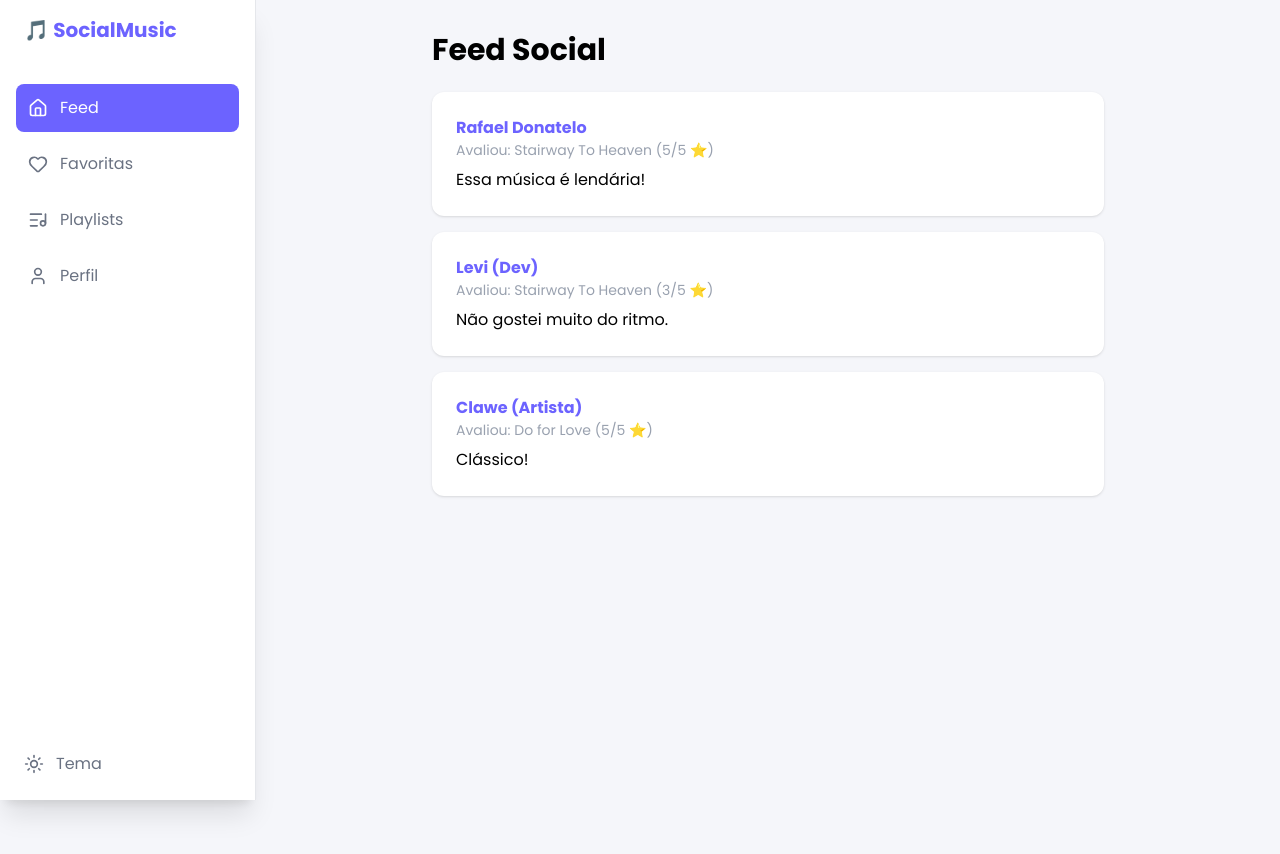
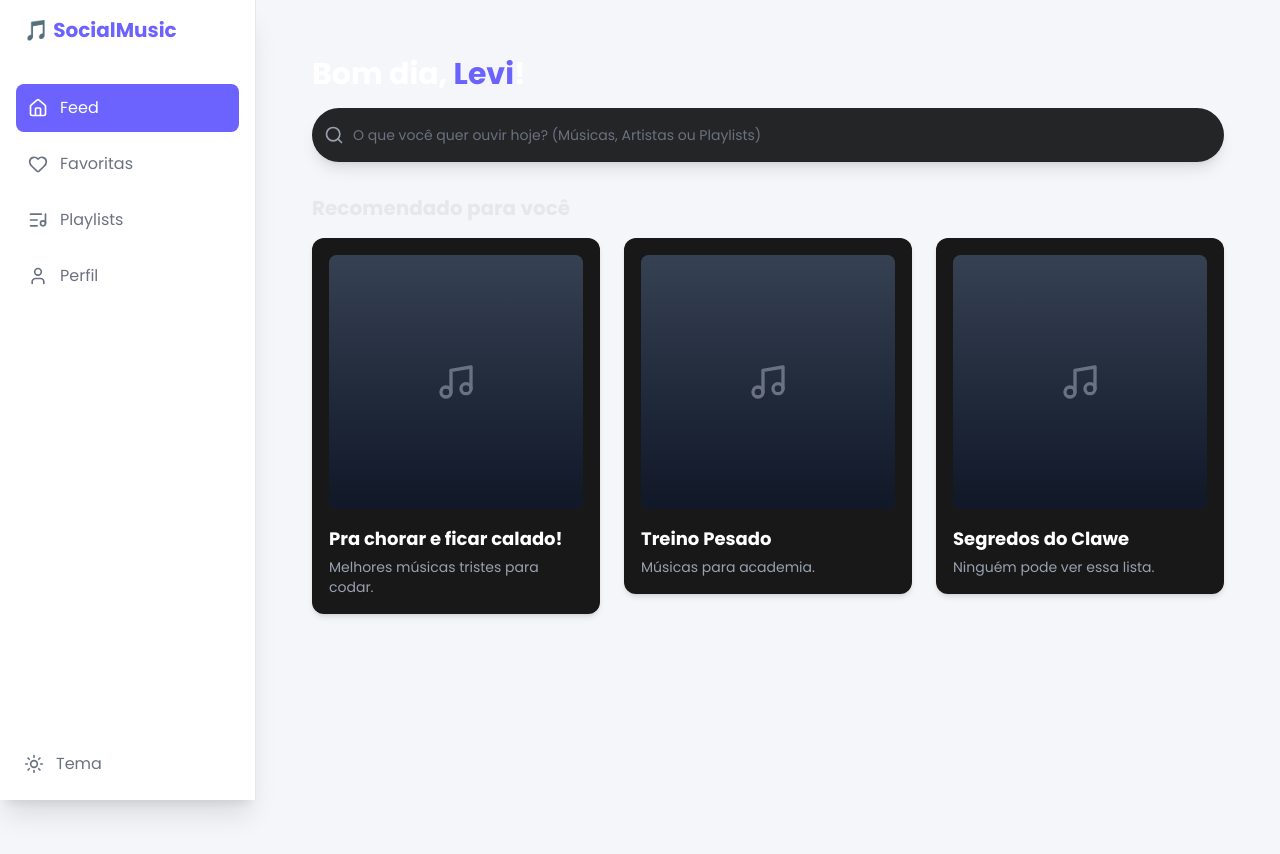
Before and after one commit to GuzGadelha/projetoFinalWeb_SocialMusic, a Next.js app: page / in a window 1280 px wide. Shown: the top 854 px of the page. Before the commit the page ends 800 px from the top, so only its background shows below. Built offline with nearby package versions, Linux system fonts and the light colour scheme.

Commit message:
Update page.js

```diff
--- a/src/app/page.js
+++ b/src/app/page.js
@@ -1,22 +1,142 @@
 'use client';
 import { useState } from 'react';
-import { comments, users, musics } from '@/lib/data';
+import Link from 'next/link';
+import { musics, playlists, users } from '@/lib/data';
+import { Search, Play, Disc, User, Music, Heart } from 'lucide-react';
 
-export default function Home() {
-  const [feed] = useState(comments);
-  const getAutor = (id) => users.find(u => u.id === id)?.nome || "Anônimo";
-  const getMusica = (id) => musics.find(m => m.id === id)?.titulo || "Música removida";
+export default function FeedPage() {
+  // Simula o usuário logado (ex: Levi)
+  const usuarioLogado = users[1];
+
+  // Estado da Pesquisa
+  const [searchTerm, setSearchTerm] = useState('');
+
+  // Lógica de Filtragem (Busca por Título ou Autor)
+  const musicasFiltradas = musics.filter(m =>
+    m.titulo.toLowerCase().includes(searchTerm.toLowerCase()) ||
+    m.autor.toLowerCase().includes(searchTerm.toLowerCase())
+  );
+
+  // Lógica de Filtragem de Playlists
+  const playlistsFiltradas = playlists.filter(p =>
+    p.titulo.toLowerCase().includes(searchTerm.toLowerCase())
+  );
+
+  const isSearching = searchTerm.length > 0;
 
   return (
-    <div className="max-w-2xl mx-auto">
-      <h1 className="text-3xl font-bold mb-6">Feed Social</h1>
-      {feed.map(post => (
-        <div key={post.id} className="bg-white dark:bg-[#242526] p-6 rounded-xl shadow-sm mb-4">
-          <h4 className="font-bold text-[#6c63ff]">{getAutor(post.autorId)}</h4>
-          <p className="text-sm text-gray-400 mb-2">Avaliou: {getMusica(post.musicaId)} ({post.avaliacao}/5 ⭐)</p>
-          <p>{post.conteudo}</p>
+    <div className="p-6 text-white min-h-screen pb-24">
+
+      {/*  1. CABEÇALHO E BARRA DE PESQUISA  */}
+      <div className="mb-8">
+        {!isSearching && (
+            <h1 className="text-3xl font-bold mb-4 animate-fade-in">
+            Bom dia, <span className="text-[#6c63ff]">{usuarioLogado?.nome.split(' ')[0]}</span>!
+            </h1>
+        )}
+
+        <div className="relative group z-10">
+          <div className="absolute inset-y-0 left-0 pl-3 flex items-center pointer-events-none">
+            <Search className="h-5 w-5 text-gray-400 group-focus-within:text-[#6c63ff] transition-colors" />
+          </div>
+          <input
+            type="text"
+            className="block w-full pl-10 pr-3 py-4 border border-transparent rounded-full leading-5 bg-[#242526] text-gray-300 placeholder-gray-500 focus:outline-none focus:bg-white/10 focus:border-[#6c63ff] focus:ring-1 focus:ring-[#6c63ff] sm:text-sm transition-all shadow-lg"
+            placeholder="O que você quer ouvir hoje? (Músicas, Artistas ou Playlists)"
+            value={searchTerm}
+            onChange={(e) => setSearchTerm(e.target.value)}
+          />
         </div>
-      ))}
+      </div>
+
+      {/*  2. ÁREA DE RESULTADOS DA BUSCA */}
+      {isSearching ? (
+        <div className="space-y-8 animate-fade-in">
+
+          {/* Resultados de Músicas */}
+          <div>
+            <h2 className="text-xl font-bold mb-4 flex items-center gap-2">
+              <Music className="text-[#6c63ff]" /> Músicas Encontradas
+            </h2>
+            {musicasFiltradas.length > 0 ? (
+              <div className="grid grid-cols-1 md:grid-cols-2 lg:grid-cols-3 gap-4">
+                {musicasFiltradas.map(music => (
+                  <div key={music.id} className="flex items-center bg-[#242526] p-3 rounded-lg hover:bg-white/10 transition cursor-pointer group border border-transparent hover:border-[#6c63ff]/30">
+                    <img src={music.coverUrl} alt={music.titulo} className="w-16 h-16 rounded object-cover mr-4" />
+                    <div>
+                      <h3 className="font-bold text-white group-hover:text-[#6c63ff] transition">{music.titulo}</h3>
+                      <p className="text-sm text-gray-400">{music.autor}</p>
+                    </div>
+                    {/* Botão Play Visual apenas */}
+                    <button className="ml-auto w-10 h-10 rounded-full bg-[#6c63ff] flex items-center justify-center opacity-0 group-hover:opacity-100 transition shadow-lg transform group-hover:scale-110">
+                      <Play size={20} className="ml-1 fill-white text-white" />
+                    </button>
+                  </div>
+                ))}
+              </div>
+            ) : (
+              <p className="text-gray-500 italic ml-2">Nenhuma música encontrada com esse termo.</p>
+            )}
+          </div>
+
+          {/* Resultados de Playlists */}
+          <div>
+            <h2 className="text-xl font-bold mb-4 flex items-center gap-2 mt-6">
+              <Disc className="text-[#6c63ff]" /> Playlists Encontradas
+            </h2>
+            {playlistsFiltradas.length > 0 ? (
+              <div className="grid grid-cols-1 md:grid-cols-3 gap-4">
+                {playlistsFiltradas.map(playlist => (
+                  <Link key={playlist.id} href={`/playlist/${playlist.id}`} className="block">
+                    <div className="bg-[#242526] p-6 rounded-xl hover:scale-[1.02] transition duration-200 border border-transparent hover:border-[#6c63ff]/50 group cursor-pointer shadow-lg">
+                      <div className="w-12 h-12 bg-gray-800 rounded-full flex items-center justify-center mb-4 group-hover:bg-[#6c63ff] transition-colors">
+                        <Disc className="text-gray-400 group-hover:text-white" />
+                      </div>
+                      <h3 className="font-bold text-lg mb-1 group-hover:text-[#6c63ff] transition">{playlist.titulo}</h3>
+                      <p className="text-xs text-gray-400 line-clamp-2">{playlist.descricao || "Sem descrição disponível."}</p>
+                    </div>
+                  </Link>
+                ))}
+              </div>
+            ) : (
+              <p className="text-gray-500 italic ml-2">Nenhuma playlist encontrada com esse termo.</p>
+            )}
+          </div>
+
+        </div>
+      ) : (
+        /* 3. CONTEÚDO PADRÃO (FEED) */
+        <div className="space-y-10 animate-fade-in">
+
+          {/* Sugestões do Momento */}
+          <section>
+            <h2 className="text-xl font-bold mb-4 text-gray-200">Recomendado para você</h2>
+            <div className="grid grid-cols-1 md:grid-cols-3 gap-6">
+              {playlists.slice(0, 3).map(playlist => (
+                <Link key={playlist.id} href={`/playlist/${playlist.id}`}>
+                  <div className="bg-[#181818] p-4 rounded-xl hover:bg-[#282828] transition cursor-pointer group shadow-md hover:shadow-xl border border-transparent hover:border-white/5">
+                    <div className="aspect-square bg-gray-800 rounded-lg mb-4 shadow-inner overflow-hidden relative group-hover:shadow-2xl transition">
+                       {/* Placeholder de capa */}
+                       <div className="w-full h-full bg-gradient-to-t from-gray-900 to-gray-700 flex items-center justify-center text-gray-500">
+                          <Music size={40} className="group-hover:scale-110 transition duration-500"/>
+                       </div>
+                       {/* Botão Play Hover (Decorativo) */}
+                       <div className="absolute bottom-3 right-3 translate-y-4 opacity-0 group-hover:translate-y-0 group-hover:opacity-100 transition-all duration-300">
+                          <div className="w-12 h-12 bg-[#6c63ff] rounded-full flex items-center justify-center shadow-xl hover:scale-110 transition">
+                            <Play className="fill-white ml-1 text-white" size={24} />
+                          </div>
+                       </div>
+                    </div>
+                    <h3 className="font-bold truncate text-lg">{playlist.titulo}</h3>
+                    <p className="text-sm text-gray-400 mt-1 line-clamp-2">{playlist.descricao || "Uma seleção especial."}</p>
+                  </div>
+                </Link>
+              ))}
+            </div>
+          </section>
+
+        </div>
+      )}
     </div>
   );
 }
```
